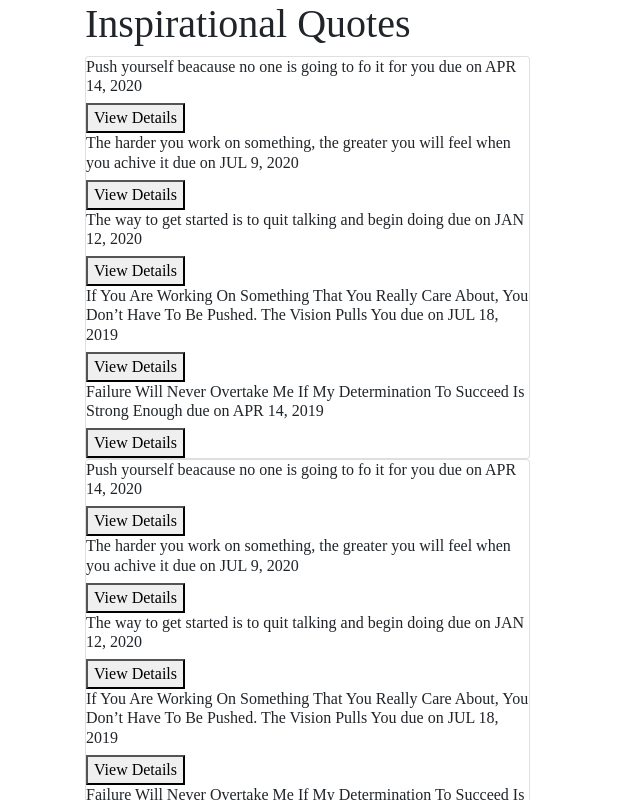
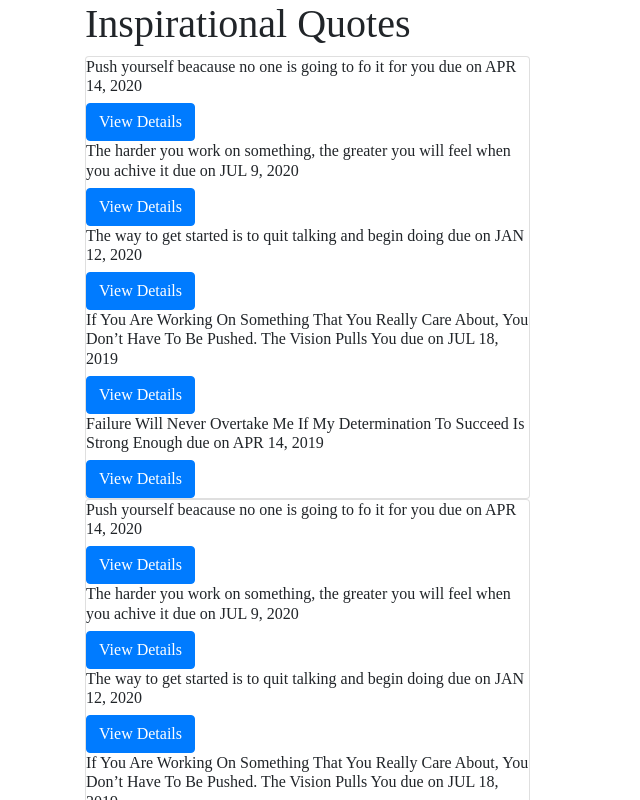
Before and after one commit to praise-laurine/quote-app, an Angular app: page / in a window 1280 px wide. Shown: the top 800 px of the page, without its empty margins (0-640 px from the left). Built offline with nearby package versions, Linux system fonts and the light colour scheme; a web font is replaced by a local one.

Commit message:
stylesd the delete button

```diff
--- a/src/app/quote-detail/quote-detail.component.html
+++ b/src/app/quote-detail/quote-detail.component.html
@@ -6,7 +6,7 @@
             <p>Posted {{ quote.description }}</p>
             <p>This quote was last posted in {{quote.completeDate|dateCount}} days</p>
 
-            <button (click)= 'quoteDelete(true)'>Delete Quote</button>
+            <button (click)= 'quoteDelete(true)' class="btn btn-outline-danger">Delete Quote</button>
         </div>
     </div>
 </div>
--- a/src/app/quote-form/quote-form.component.html
+++ b/src/app/quote-form/quote-form.component.html
@@ -1 +1,4 @@
-<p>quote-form works!</p>
+<!-- <p>quote-form works!</p> -->
+<!-- <div class="container-fluid">
+    <h2 class="tex">Post A New Quote</h2>
+</div> -->
--- a/src/app/quote/quote.component.html
+++ b/src/app/quote/quote.component.html
@@ -15,7 +15,7 @@
                         <h6 appStrikethrough>{{quote.quoteName}} due on {{quote.completeDate|date|uppercase}}</h6>
 
                         <!-- {{quote.quoteName}} -->
-                        <button (click)='toggleDetails(i)'>View Details</button>
+                        <button (click)='toggleDetails(i)' class="btn btn-primary">View Details</button>
                         <app-quote-detail *ngIf='quote.showDescription' [quote]='quote' (isComplete) = 'deleteQuote($event,i)'></app-quote-detail>
                     </div>
 
```
Also changed, not shown: 1 other file (tests, documents, lock files or other folders).
